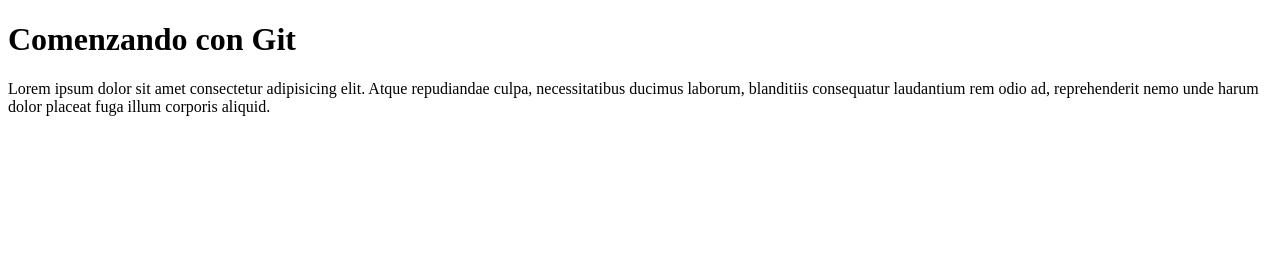
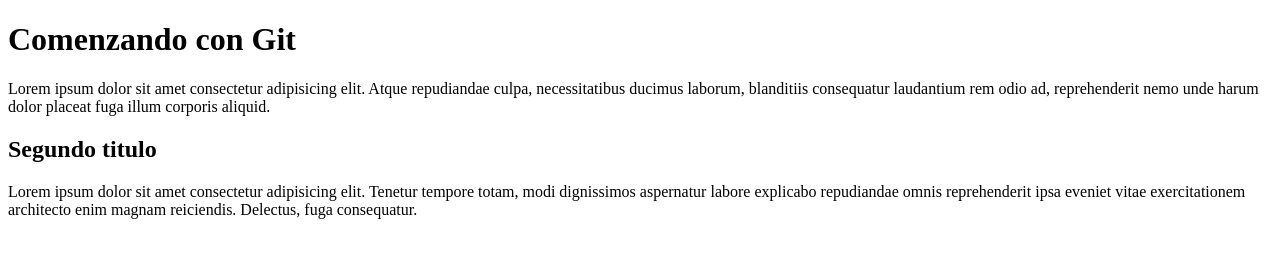
Before and after one commit to PabloGastonMedina/ProbandoGitHub1, a plain HTML site: page index.html in a window 1280 px wide. Drawn offline with Linux system fonts and the light colour scheme.

Commit message:
tercer commit mas titulo y parrafo

```diff
--- a/index.html
+++ b/index.html
@@ -10,5 +10,7 @@
     <h1>Comenzando con Git</h1>
     <p>Lorem ipsum dolor sit amet consectetur adipisicing elit. Atque repudiandae culpa, necessitatibus ducimus laborum, blanditiis consequatur laudantium rem odio ad, reprehenderit nemo unde harum dolor placeat fuga illum corporis aliquid.</p>
 
+    <h2>Segundo titulo</h2>
+    <p>Lorem ipsum dolor sit amet consectetur adipisicing elit. Tenetur tempore totam, modi dignissimos aspernatur labore explicabo repudiandae omnis reprehenderit ipsa eveniet vitae exercitationem architecto enim magnam reiciendis. Delectus, fuga consequatur.</p>
 </body>
 </html>
```
